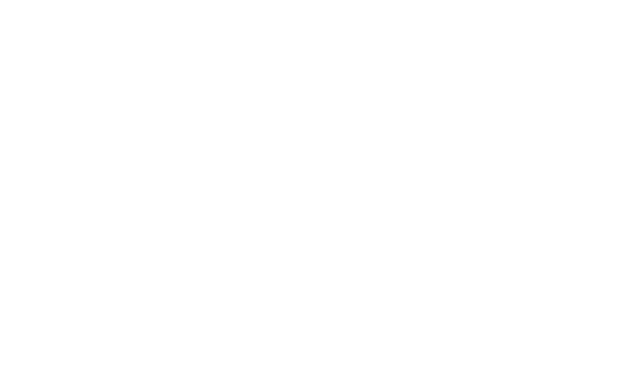
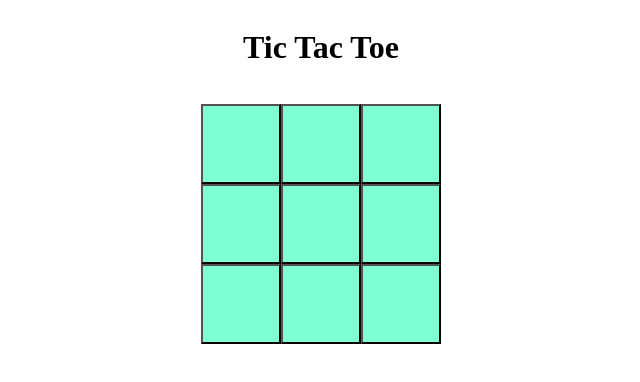
Before and after one commit to moshjeyers321/TOP_TTT, a plain HTML site: page index.html in a window 1280 px wide. Shown: the whole page, without its empty margins (319-959 px from the left). Drawn offline with Linux system fonts and the light colour scheme.

Commit message:
can now click on a square and add a symbol. YAY

```diff
--- a/app.js
+++ b/app.js
@@ -0,0 +1,68 @@
+const gameBoard = (() => {
+    let _board = new Array(9);
+    // let _board = ["x", "o", "x", "x", "o", "x", "o", "x", "o"];
+    const getField = (i) => _board[i];
+    const setField = (i, player) => {
+        const htmlField = document.querySelector(`.gameBoard button:nth-child(${i + 1})`);
+        htmlField.textContent = player.getSign();
+        _board[i] = player.getSign();
+    }
+
+
+
+    return {
+        getField,
+        setField
+    };
+})();
+
+
+
+
+const Player = (sign) => {
+    const getSign = () => sign;
+
+    return { getSign };
+}
+
+
+const gameController = (() => {
+
+    const _humanPlayer = Player('x');
+
+    const getHumanPlayer = () => _humanPlayer;
+
+    const playerTurn = (i) => {
+        const field = gameBoard.getField(i);
+
+        if (field == undefined) {
+            gameBoard.setField(i, _humanPlayer)
+        } else {
+            alert("square is already filled")
+        }
+    }
+
+    return {
+        playerTurn,
+        getHumanPlayer,
+    }
+})();
+
+
+const displayController = (() => {
+    const htmlBoard = Array.from(document.querySelectorAll('button.field'));
+
+
+
+    //setting up the board with what's in the _board array
+    const _init = (() => {
+        for (let i = 0; i < htmlBoard.length; i++) {
+            field = htmlBoard[i]
+            field.textContent = gameBoard.getField(i)
+            field.addEventListener('click', gameController.playerTurn.bind(field, i))
+        }
+    })();
+
+
+    return { htmlBoard }
+})();
--- a/index.html
+++ b/index.html
@@ -5,11 +5,29 @@
     <meta charset="UTF-8">
     <meta http-equiv="X-UA-Compatible" content="IE=edge">
     <meta name="viewport" content="width=device-width, initial-scale=1.0">
+    <link rel="stylesheet" href="style.css">
     <title>Tic Tac Toe</title>
 </head>
 
 <body>
+    <header>
+        <h1>Tic Tac Toe</h1>
+    </header>
+
+    <div class="gameBoard">
+        <button class="field" data-index="0"></button>
+        <button class="field" data-index="1"></button>
+        <button class="field" data-index="2"></button>
+        <button class="field" data-index="3"></button>
+        <button class="field" data-index="4"></button>
+        <button class="field" data-index="5"></button>
+        <button class="field" data-index="6"></button>
+        <button class="field" data-index="7"></button>
+        <button class="field" data-index="8"></button>
+    </div>
 
 </body>
 
+<script src="./app.js"></script>
+
 </html>
--- a/style.css
+++ b/style.css
@@ -0,0 +1,27 @@
+*{
+    /* border: 1px solid red; */
+}
+
+header {
+    display: flex;
+    justify-content: center;
+}
+
+
+.gameBoard {
+    display: grid;
+    grid-template-columns: 80px 80px 80px;
+    grid-template-rows: 80px 80px 80px;
+    width: 100%;
+    padding: 1em 0 1em 0;
+    margin-bottom: 0;
+    justify-content: center;
+}
+
+.field {
+    background-color: aquamarine;
+}
+
+.field:hover {
+    background-color: turquoise;
+}
```
